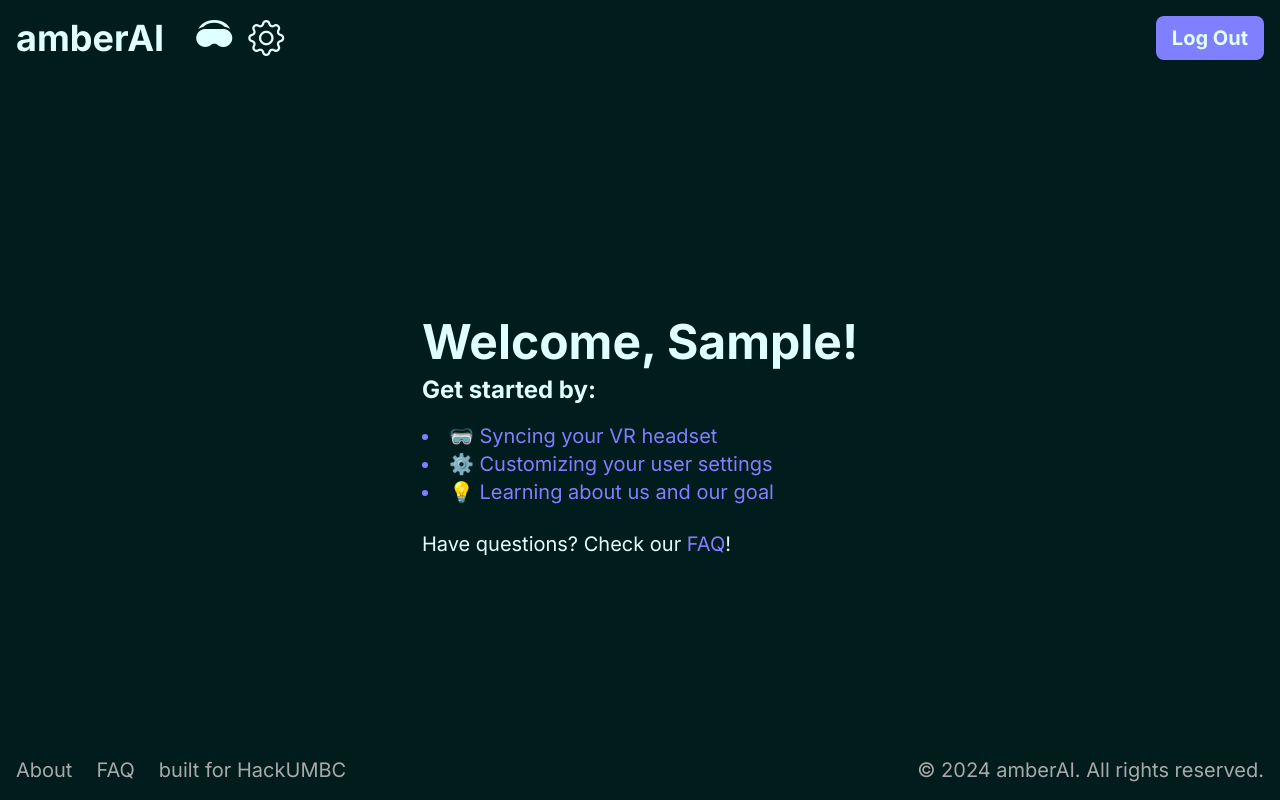
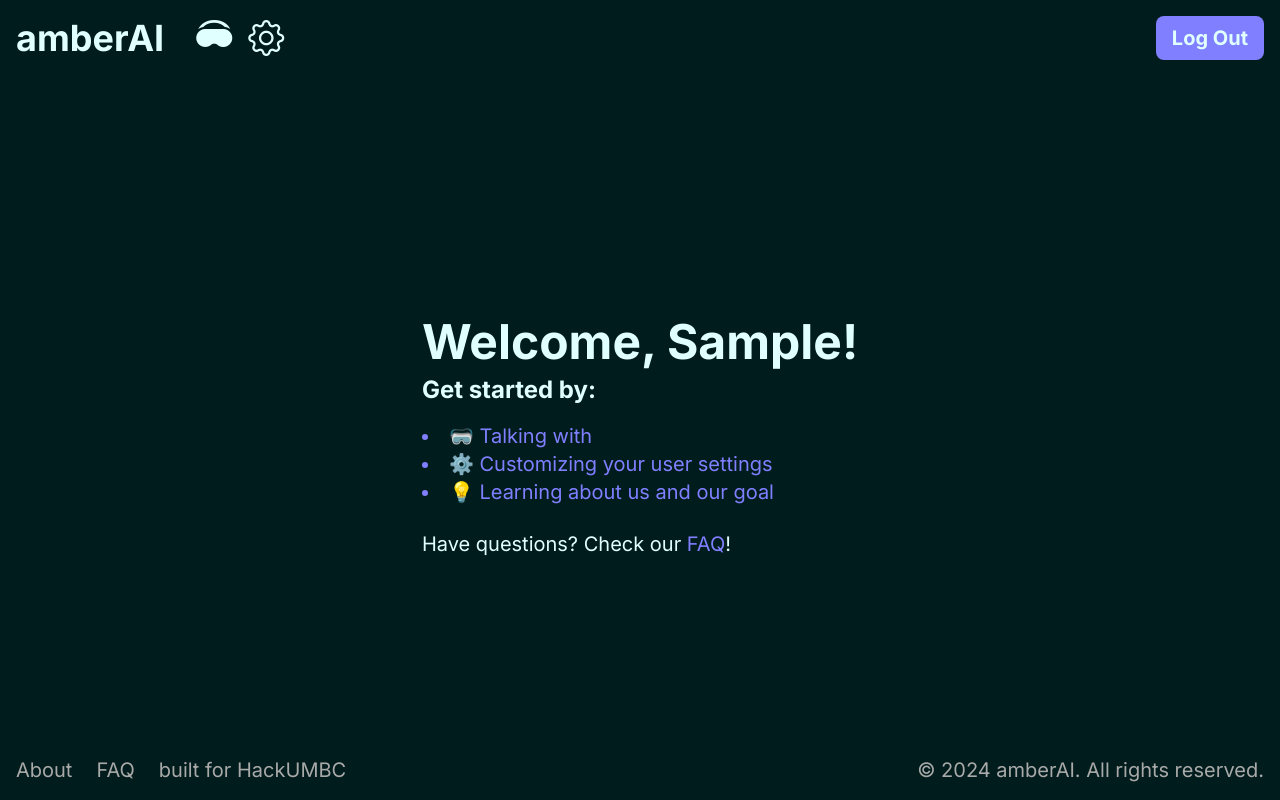
Before and after one commit to aryans-15/amber, a React (Create React App) app: page /home in a window 1280 px wide. Built offline with nearby package versions, Linux system fonts and the light colour scheme; no server answers; the database is empty; sample sign-in values are in the browser's storage.

Commit message:
upd text

```diff
--- a/src/screens/Home.js
+++ b/src/screens/Home.js
@@ -45,7 +45,7 @@ function Home() {
             <h2 className="text-2xl font-bold mt-2">Get started by:</h2>
             <ul className="mt-4 text-xl list-disc list-inside mb-6 text-secondary">
               <li className="transition duration-300 hover:text-hoverc">
-                <Link to="/sync">🥽 Syncing your VR headset</Link>
+                <Link to="/sync">🥽 Talking with</Link>
               </li>
               <li className="transition duration-300 hover:text-hoverc">
                 <Link to="/settings">⚙️ Customizing your user settings</Link>
```
